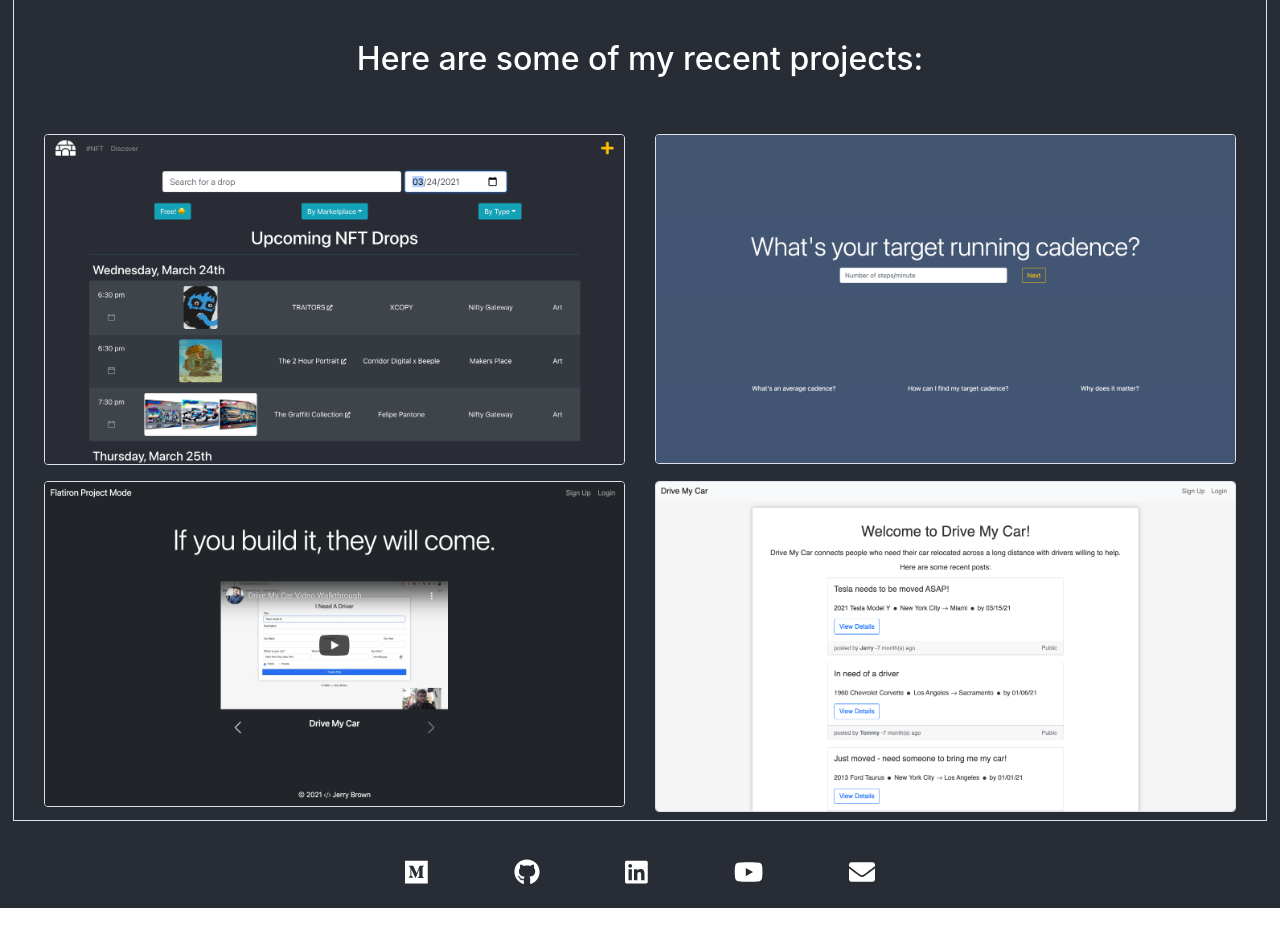
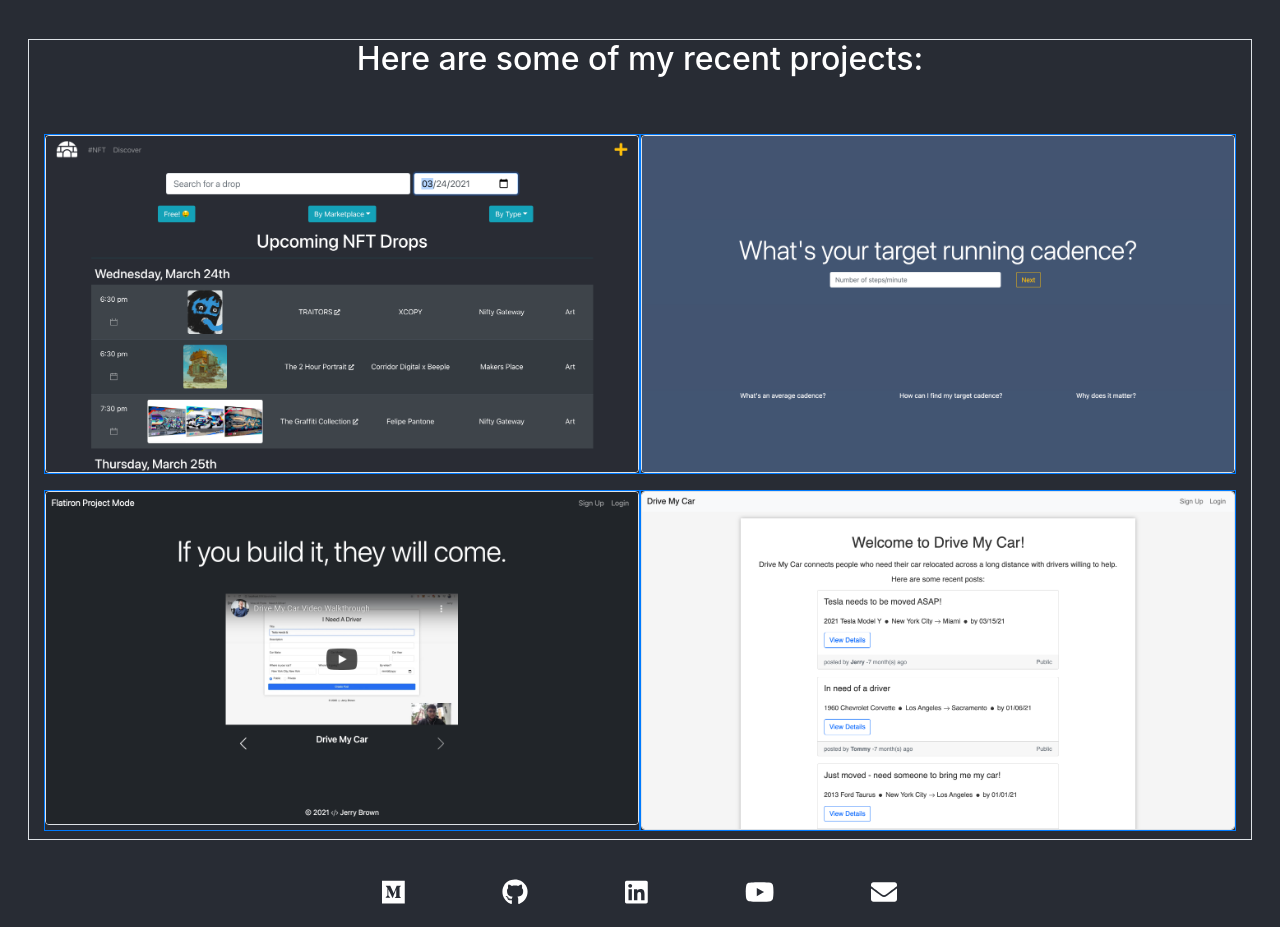
Before and after one commit to brownjer3/personal-website, a React (Create React App) app: page / in a window 1280 px wide. Shown: the part 640-1567 px from the top of the page. Built offline with nearby package versions, Linux system fonts and the light colour scheme.

Commit message:
remove gutters from projects container grid to resolve overflow bug

```diff
--- a/src/App.css
+++ b/src/App.css
@@ -57,7 +57,11 @@
   transition: all 1s ease-in-out 0s;
 }
 
-.project-card:hover .overlay{
+.project-card:hover .overlay {
+  opacity: 1;
+}
+
+.project-card:hover .project-details {
   opacity: 1;
 }
 
@@ -80,10 +84,6 @@
   transition: all 1s ease-in-out 0s;
 }
 
-.project-card:hover .project-details{
-  opacity: 1;
-}
-
 .techIcon {
   font-size: 200%;
 }
--- a/src/mainComponents/Footer.js
+++ b/src/mainComponents/Footer.js
@@ -5,7 +5,7 @@ import { faEnvelope } from "@fortawesome/free-solid-svg-icons";
 
 export default function Footer() {
     return(
-        <Container className='d-flex justify-content-center mt-3'>
+        <Container fluid className='d-flex justify-content-center mt-3'>
             <Row className="w-50 justify-content-around my-3" >
                 <a href='https://medium.com/@brownjer3' target='_blank' rel="noreferrer"><FontAwesomeIcon icon={faMedium} className='text-white'/></a>
                 <a href='https://github.com/brownjer3' target='_blank' rel="noreferrer"><FontAwesomeIcon icon={faGithub} className='text-white'/></a>
--- a/src/mainComponents/Home.js
+++ b/src/mainComponents/Home.js
@@ -6,7 +6,7 @@ import TechBanner from './TechBanner';
 
 export default function Home() {
     return (
-        <Container fluid className='border'>
+        <Container fluid>
             <AboutMe />
             <TechBanner />
             <ProjectsContainer />
--- a/src/projects/ProjectCard.js
+++ b/src/projects/ProjectCard.js
@@ -7,9 +7,9 @@ export default class ProjectCard extends Component {
 
     render(){
         return(
-            <Col className='project-card'>
+            <Col className='project-card border border-primary my-2'>
                 <div class="overlay border border-success"></div>
-                <Image src={this.props.image} fluid rounded className='border project-img my-2'/>
+                <Image src={this.props.image} fluid rounded className='border project-img'/>
                 <ProjectDetails {...this.props} />
             </Col>
         )
--- a/src/projects/ProjectsContainer.js
+++ b/src/projects/ProjectsContainer.js
@@ -13,9 +13,9 @@ export default class Projects extends Component{
 
     render() {
         return(
-            <Container fluid>
+            <Container fluid className='border'>
                 <h2 className='mb-5'>Here are some of my recent projects:</h2>
-                <Row className='projects' xs={1} lg={2}>
+                <Row className='projects' xs={1} lg={2} noGutters>
                     {this.makeProjects()}
                 </Row>
             </Container>
```
